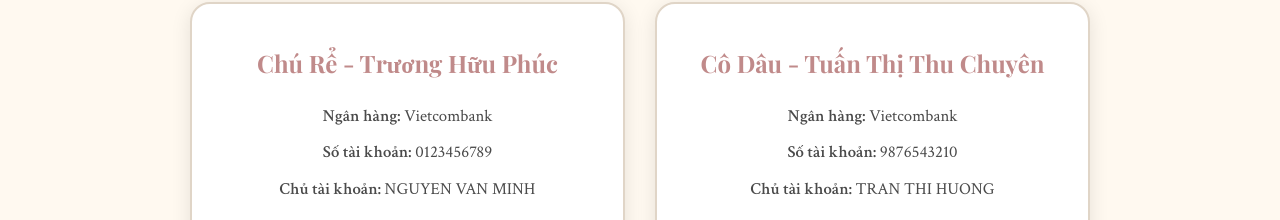
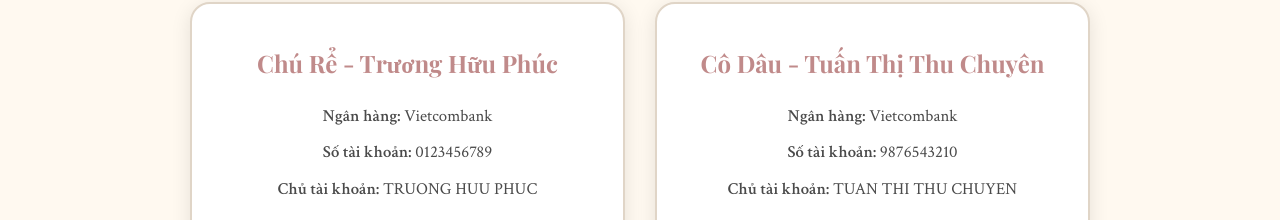
Before and after one commit to phuc1111x/wedding_site, a website: page wedding-invitation.html in a window 1280 px wide. Shown: the part 7425-7645 px from the top of the page. Drawn offline with nearby package versions, Linux system fonts and the light colour scheme.

Commit message:
update text

```diff
--- a/wedding-invitation.html
+++ b/wedding-invitation.html
@@ -330,7 +330,7 @@
                         <h3>Chú Rể - Trương Hữu Phúc</h3>
                         <p><strong>Ngân hàng:</strong> Vietcombank</p>
                         <p><strong>Số tài khoản:</strong> 0123456789</p>
-                        <p><strong>Chủ tài khoản:</strong> NGUYEN VAN MINH</p>
+                        <p><strong>Chủ tài khoản:</strong> TRUONG HUU PHUC</p>
                         <div class="qr-placeholder">
                             <span>📱</span>
                             <p>QR Code</p>
@@ -341,7 +341,7 @@
                         <h3>Cô Dâu - Tuấn Thị Thu Chuyên</h3>
                         <p><strong>Ngân hàng:</strong> Vietcombank</p>
                         <p><strong>Số tài khoản:</strong> 9876543210</p>
-                        <p><strong>Chủ tài khoản:</strong> TRAN THI HUONG</p>
+                        <p><strong>Chủ tài khoản:</strong> TUAN THI THU CHUYEN</p>
                         <div class="qr-placeholder">
                             <span>📱</span>
                             <p>QR Code</p>
```
